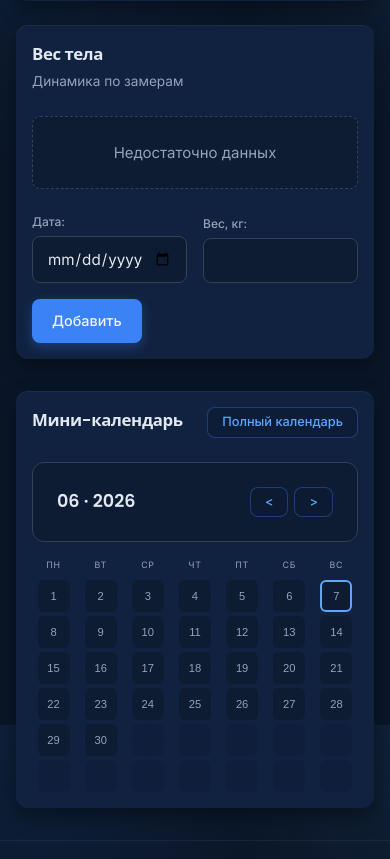
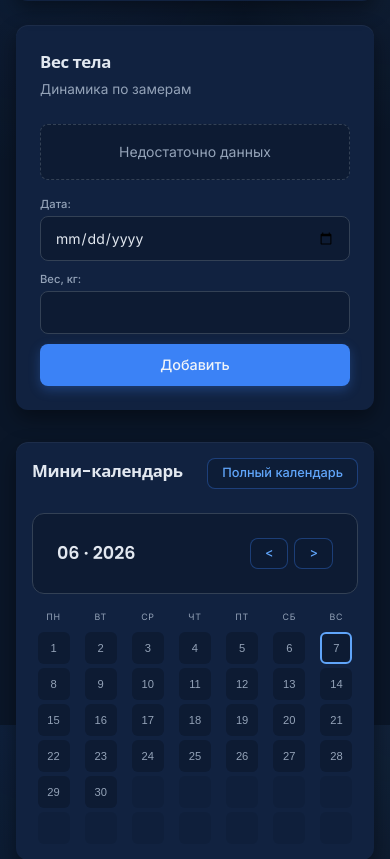
Before and after one commit to radiopomexi/pulse, a Django app: page / in a window 390 px wide. Shown: the part 3495-4354 px from the top of the page. Run offline with Django 5.2, Linux system fonts and the light colour scheme; the visitor is signed in with stand-in values (Sample User, id 1); data that the repository does not hold is empty.

Commit message:
Адаптив блока «Вес тела» на дашборде для мобильных.
Форма замера в grid: поля в два столбца, кнопка на всю ширину.

Co-authored-by: Cursor <cursoragent@cursor.com>

```diff
--- a/static/css/style.css
+++ b/static/css/style.css
@@ -1751,14 +1751,13 @@ html[data-theme="light"] .btn--danger:hover {
 }
 
 .dash-body-metric-form__row {
-  display: flex;
-  flex-wrap: wrap;
-  align-items: flex-end;
+  display: grid;
+  grid-template-columns: minmax(0, 1fr) minmax(0, 1fr) auto;
   gap: var(--space-sm);
+  align-items: end;
 }
 
 .dash-body-metric-form__row .field {
-  flex: 1 1 140px;
   min-width: 0;
 }
 
@@ -1771,12 +1770,68 @@ html[data-theme="light"] .btn--danger:hover {
 
 .dash-body-metric-form__row input {
   width: 100%;
+  max-width: 100%;
   box-sizing: border-box;
 }
 
 .dash-body-metric-form__row .btn {
-  flex: 0 0 auto;
-  align-self: flex-end;
+  align-self: end;
+  white-space: nowrap;
+}
+
+@media (max-width: 767px) {
+  .dash-body-weight-section .dash-body-card {
+    padding: var(--space-md);
+  }
+
+  .dash-body-weight__inner {
+    gap: var(--space-sm);
+  }
+
+  .chart-wrap--dash-bw {
+    min-height: 180px;
+    max-height: 220px;
+  }
+
+  .dash-bw-placeholder {
+    padding: var(--space-sm);
+    font-size: 0.875rem;
+  }
+
+  .dash-body-metric-form__row {
+    grid-template-columns: minmax(0, 1fr) minmax(0, 1fr);
+    gap: 10px;
+    align-items: stretch;
+  }
+
+  .dash-body-metric-form__row .field label {
+    font-size: 0.7rem;
+    margin-bottom: 3px;
+  }
+
+  .dash-body-metric-form__row input {
+    min-height: 40px;
+    font-size: 0.875rem;
+  }
+
+  .dash-body-metric-form__row .btn {
+    grid-column: 1 / -1;
+    width: 100%;
+    justify-content: center;
+    align-self: stretch;
+    margin-top: 2px;
+    min-height: 42px;
+  }
+}
+
+@media (max-width: 420px) {
+  .dash-body-metric-form__row {
+    grid-template-columns: 1fr;
+  }
+
+  .dash-body-metric-form__row .btn {
+    margin-top: 0;
+  }
 }
 
 .dash-body-metric-form .errorlist {
@@ -3794,6 +3849,14 @@ html[data-theme="light"] .staff-table-select {
   .plan-catalog-query-card__reset.btn--sm {
     min-height: 38px;
   }
+
+  .dash-body-metric-form__row input {
+    min-height: 40px;
+  }
+
+  .dash-body-metric-form__row .btn {
+    min-height: 42px;
+  }
 }
 
 @media (max-width: 479px) {
```
